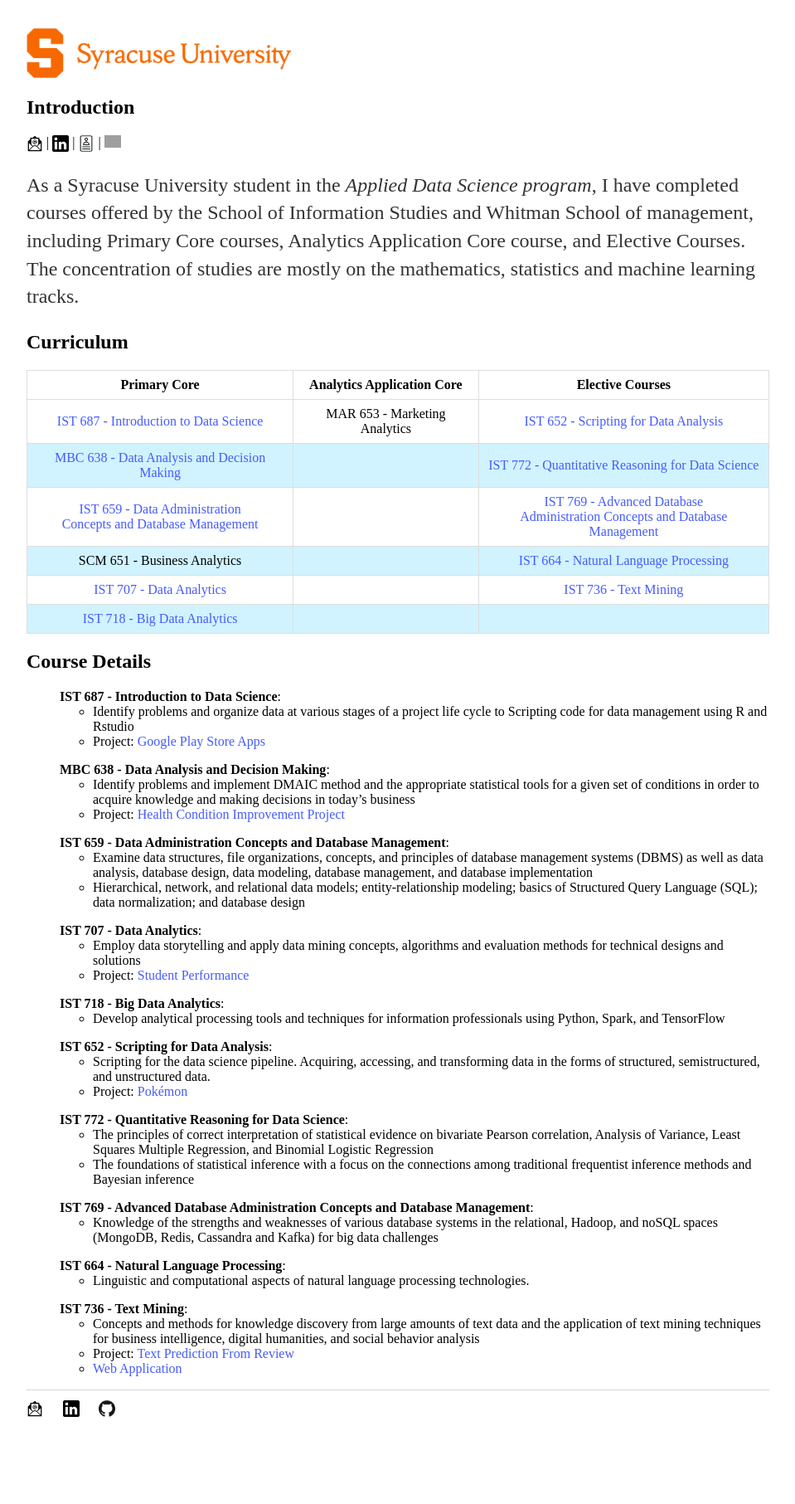
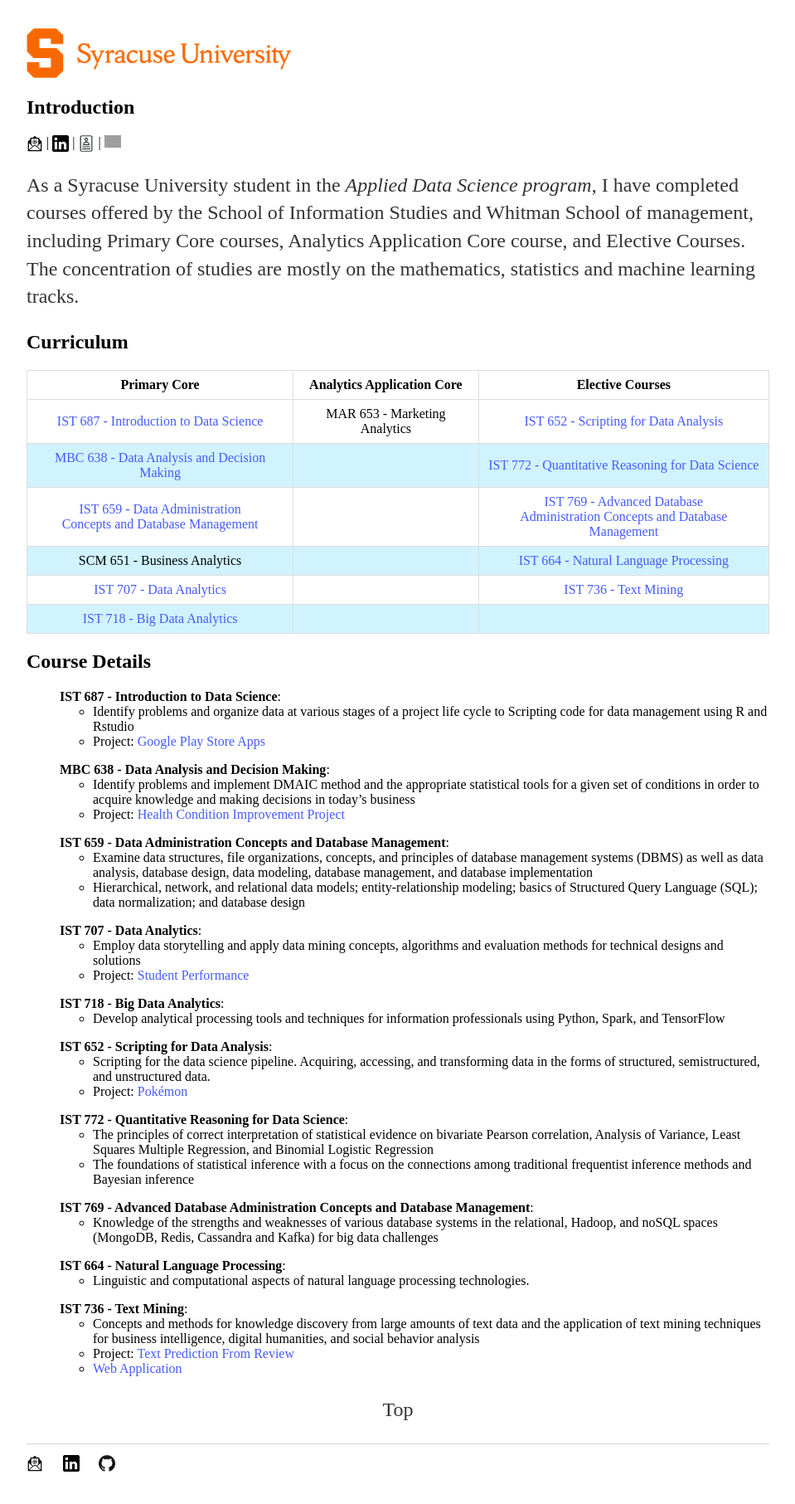
Before and after one commit to bing020815/bing020815.github.io, a Jekyll site: the page built from academics/index.html, in a window 1280 px wide, cut to the strip 498-2332 px from the top of the page. Shown: the top 1813 px of the strip at 83% size, without its empty margins (160-1119 px from the left). Built offline with Jekyll 4.4.1, drawn with Linux system fonts in a browser that asks for light colours; before the commit the page ends 2266 px from its top, so only the background shows below that; grey boxes are pictures that could not be loaded.

Commit message:
Update index.html

```diff
--- a/academics/index.html
+++ b/academics/index.html
@@ -7,7 +7,7 @@
 div#academy a {color:#455bff}
 </style>
 
-<div class = "page title" >
+<div id="pagetitle" class = "page title" >
 <img src="../img/syracuse.png" title="Syracuese University" align="top" style="width:20em; height:4em; margin-top: 2em;"">
 </div>
 
@@ -143,4 +143,5 @@
 	  </ul>
   </div>
 
+	<a href="#pagetitle"><p align='center'>Top</p></a>
 </div>
```
